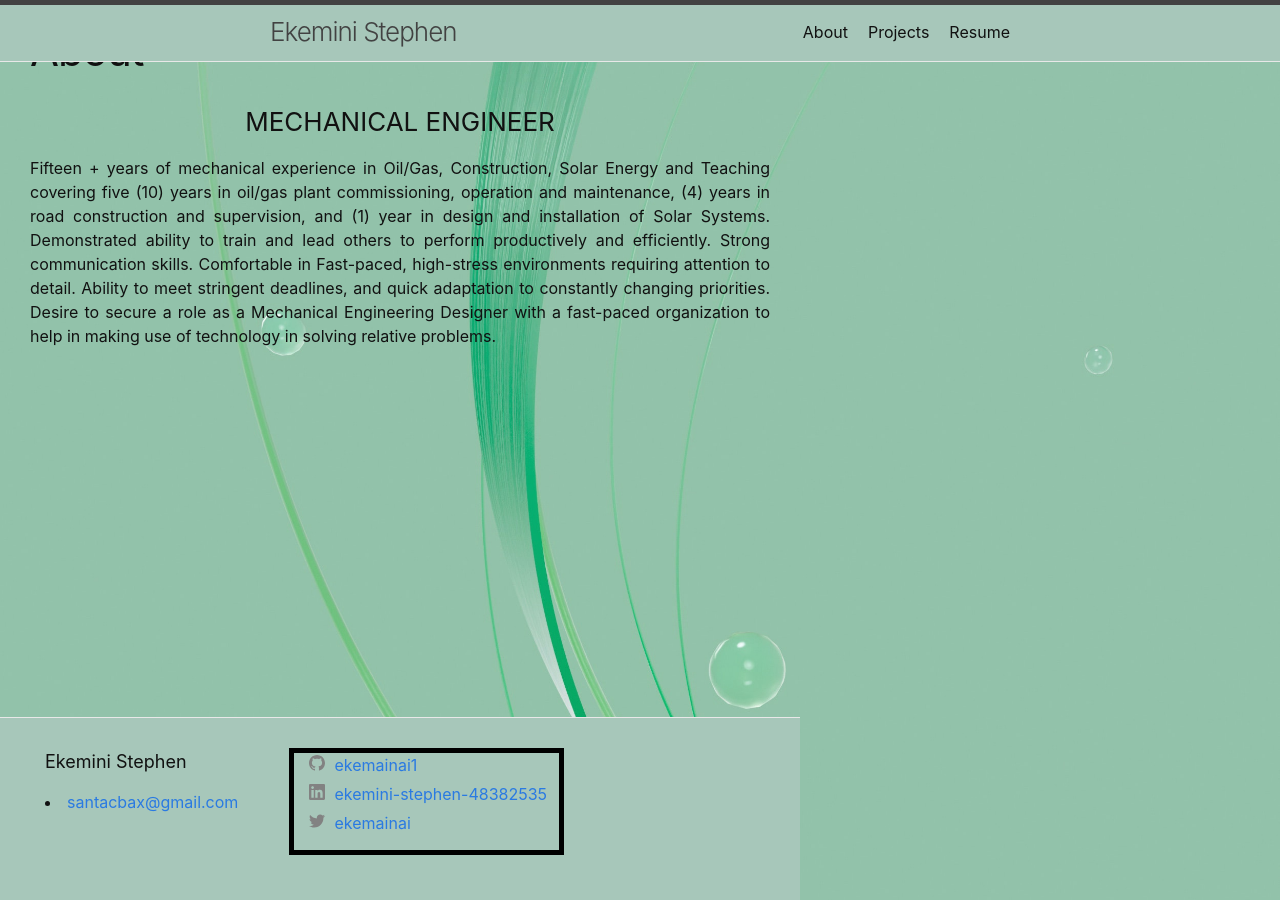
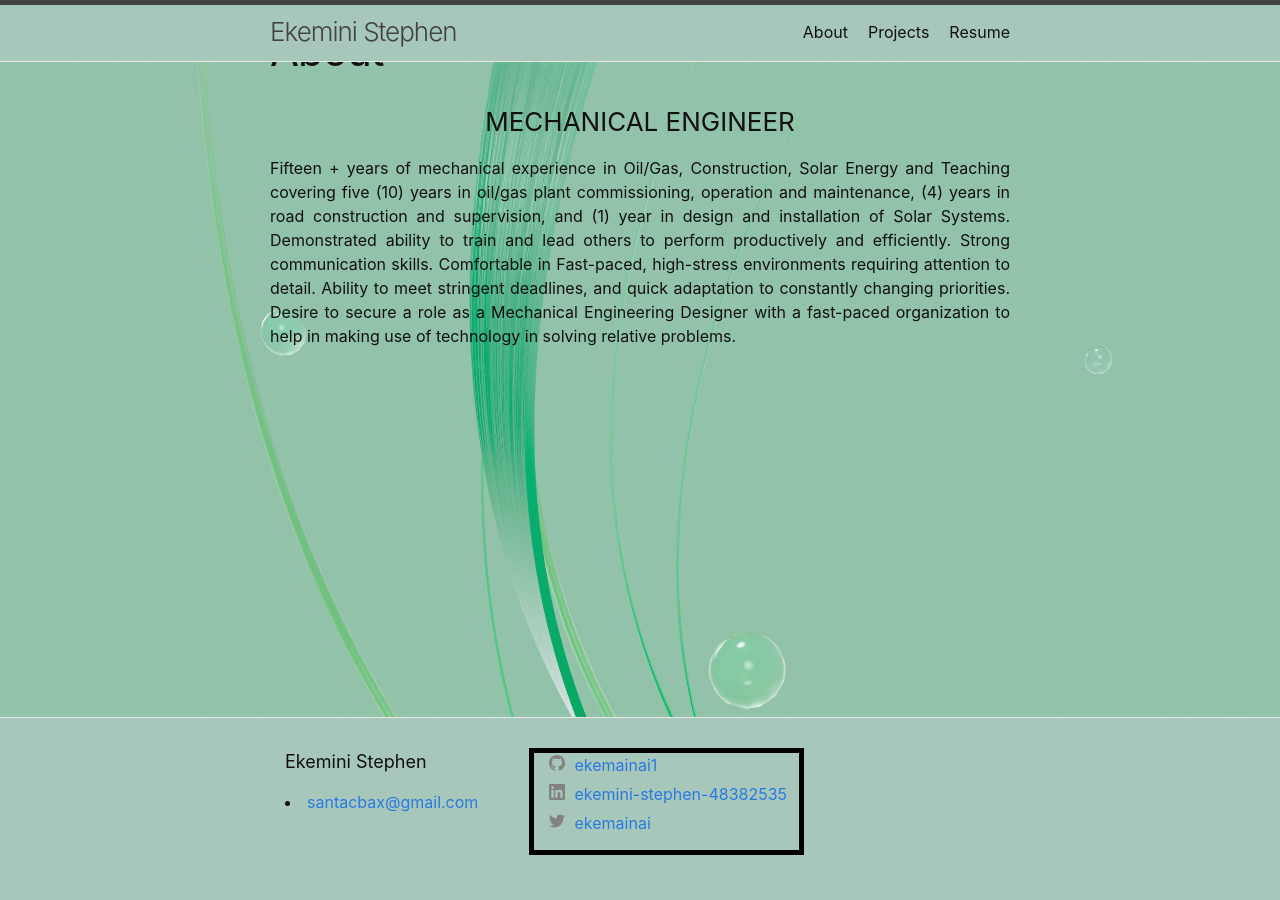
Before and after one commit to ekemainaiML/ekepatkemi, a Jekyll site: the page built from about.markdown, in a window 1280 px wide. Built offline with Jekyll 4.4.1, drawn with Linux system fonts in a browser that asks for light colours.

Commit message:
position

```diff
--- a/_sass/minima/_layout.scss
+++ b/_sass/minima/_layout.scss
@@ -257,7 +257,7 @@
 }
 
 .resume-body {
-  position: absolute;
+  position: static;
   background-image: url('../assets/images/maximberg.jpg');
   background-repeat: no-repeat;
   background-attachment: fixed;
@@ -265,7 +265,7 @@
 }
 
 .projects-body {
-  position: absolute;
+  position: static;
   background-image: url('../assets/images/maximberg.jpg');
   background-repeat: no-repeat;
   background-attachment: fixed;
@@ -273,7 +273,7 @@
 }
 
 .about-body {
-  position: absolute;
+  position: static;
   background-image: url('../assets/images/maximberg.jpg');
   background-repeat: no-repeat;
   background-attachment: fixed;
@@ -281,7 +281,7 @@
 }
 
 .home-body {
-  position: absolute;
+  position: static;
   background-image: url('../assets/images/maximberg.jpg');
   background-repeat: no-repeat;
   background-attachment: fixed;
```
